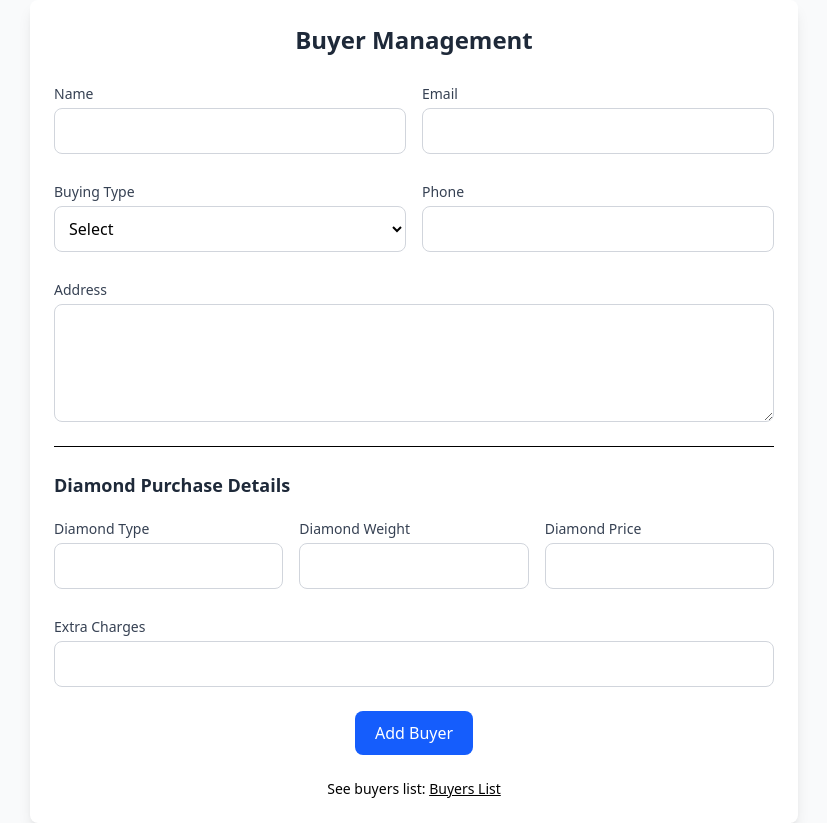
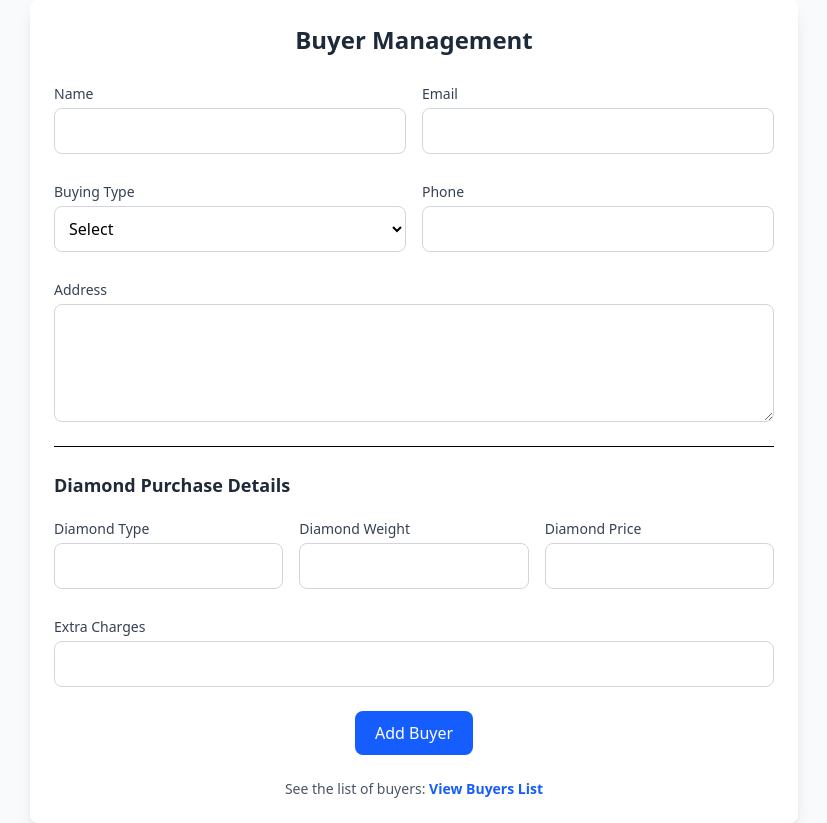
Before and after one commit to fenil612/buyer-demo-task, a React app in the folder my-vite-app/: page / in a window 1280 px wide. Shown: the whole page, without its empty margins (226-1053 px from the left). Built offline with nearby package versions, Linux system fonts and the light colour scheme; the HTML template or start-up script is replaced by a standard one.

Commit message:
Update AddBuyer.jsx

```diff
--- a/my-vite-app/src/components/AddBuyer.jsx
+++ b/my-vite-app/src/components/AddBuyer.jsx
@@ -131,10 +131,13 @@ const AddBuyer = () => {
             </button>
           </div>
 
-          <p className="text-sm  text-center mt-4">
-            See buyers list:{" "}
-            <NavLink to="/buyers" className="text-primary-600 underline">
-              Buyers List
+          <p className="text-sm text-center mt-6 text-gray-600">
+            See the list of buyers:{" "}
+            <NavLink
+              to="/buyers"
+              className="text-blue-600 hover:text-blue-700 font-semibold transition-colors duration-300"
+            >
+              View Buyers List
             </NavLink>
           </p>
         </form>
```
